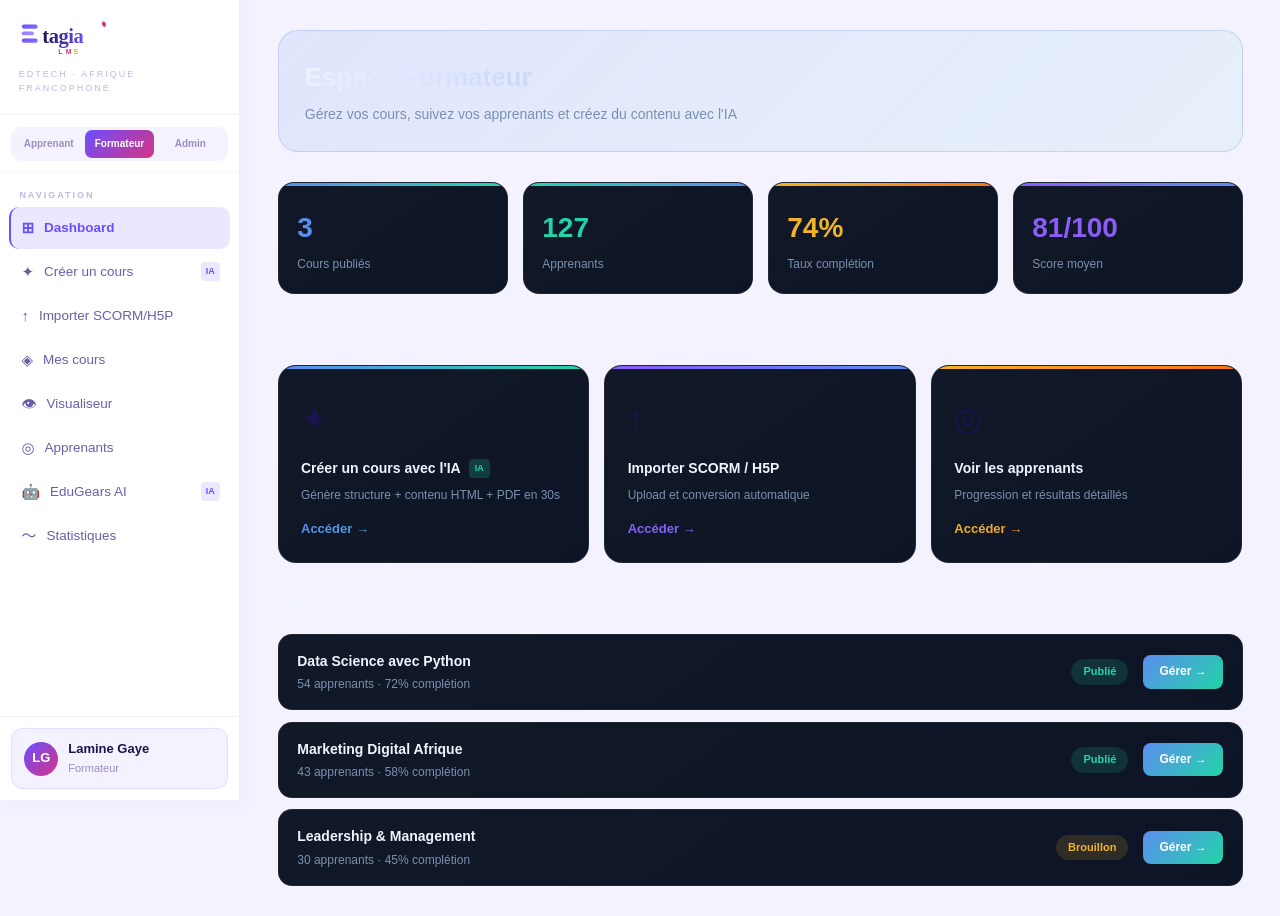
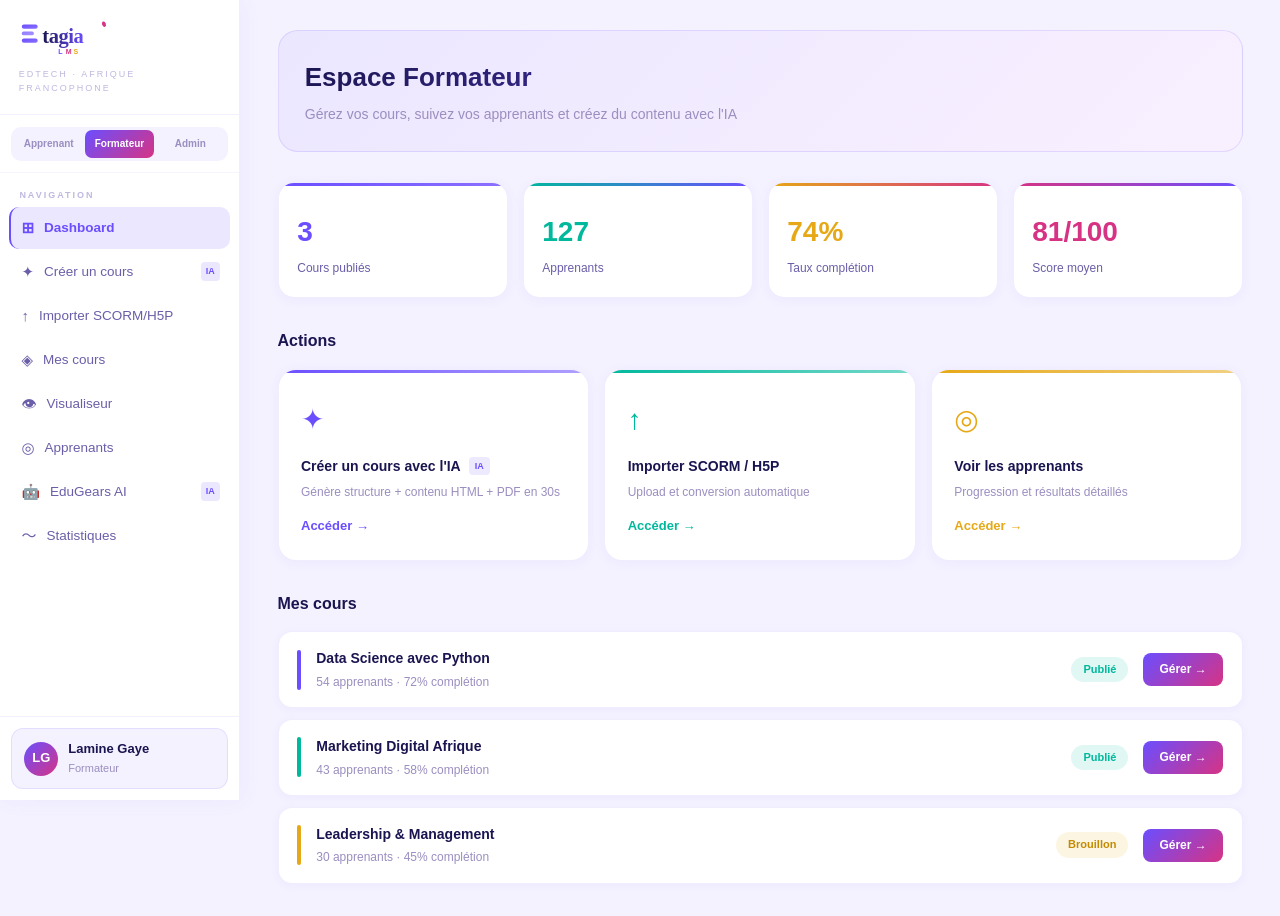
Before and after one commit to prolaminegaye-ctrl/etagia-lms, a Next.js app: page /formateur in a window 1280 px wide. Built offline with nearby package versions, Linux system fonts and the light colour scheme.

Commit message:
☀️ Thème clair : Admin + Formateur — cartes blanches, textes lisibles
- admin/page.tsx : cartes #FFFFFF, tableau clair, textes #1A1550/#6B5EA8
- formateur/page.tsx : KPIs blancs, action cards blanches, cours avec barre colorée
- Suppression de tous les fonds sombres #111827, #1B2438, #0D1425

```diff
--- a/app/admin/page.tsx
+++ b/app/admin/page.tsx
@@ -1,10 +1,10 @@
 'use client'
 
 const kpis = [
-  { label: 'Utilisateurs total', value: '1 248', icon: '◎', color: '#5B8DEF', delta: '+12 ce mois' },
-  { label: 'Cours publiés', value: '47', icon: '◈', color: '#22D4A8', delta: '+3 cette semaine' },
-  { label: 'Organisations', value: '8', icon: '▦', color: '#F0B429', delta: '2 actives' },
-  { label: 'Taux complétion', value: '71%', icon: '✦', color: '#8B5CF6', delta: '+4% ce mois' },
+  { label: 'Utilisateurs total', value: '1 248', icon: '◎', color: '#6B4EFF', grad: 'linear-gradient(135deg,#6B4EFF,#8B70FF)', delta: '+12 ce mois' },
+  { label: 'Cours publiés', value: '47', icon: '◈', color: '#00B89C', grad: 'linear-gradient(135deg,#00B89C,#6B4EFF)', delta: '+3 cette semaine' },
+  { label: 'Organisations', value: '8', icon: '▦', color: '#E6A817', grad: 'linear-gradient(135deg,#E6A817,#D63384)', delta: '2 actives' },
+  { label: 'Taux complétion', value: '71%', icon: '✦', color: '#D63384', grad: 'linear-gradient(135deg,#D63384,#6B4EFF)', delta: '+4% ce mois' },
 ]
 
 const recentUsers = [
@@ -15,22 +15,22 @@ const recentUsers = [
 ]
 
 const card: React.CSSProperties = {
-  background: '#1B2438',
-  border: '1px solid rgba(255,255,255,0.07)',
+  background: '#FFFFFF',
+  border: '1px solid rgba(107,78,255,0.10)',
   borderRadius: '16px',
   padding: '1.25rem',
-  boxShadow: '0 4px 24px rgba(0,0,0,0.4)',
+  boxShadow: '0 2px 12px rgba(107,78,255,0.06)',
 }
 
 export default function AdminPage() {
   return (
-    <div style={{ color: '#E8EEFF' }}>
+    <div>
       <div style={{ marginBottom: '2rem', display: 'flex', alignItems: 'center', justifyContent: 'space-between' }}>
         <div>
-          <h1 style={{ fontSize: '26px', fontWeight: '700', marginBottom: '4px', color: '#E8EEFF', fontFamily: 'Syne,sans-serif' }}>Panel Admin</h1>
-          <p style={{ color: '#7A90B0', fontSize: '14px' }}>Vue globale de la plateforme ETAGIA LMS</p>
+          <h1 style={{ fontSize: '26px', fontWeight: '700', marginBottom: '4px', color: '#1A1550', fontFamily: 'Syne,sans-serif' }}>Panel Admin</h1>
+          <p style={{ color: '#9B8EC0', fontSize: '14px' }}>Vue globale de la plateforme ETAGIA LMS</p>
         </div>
-        <span style={{ background: 'rgba(240,180,41,0.15)', color: '#F0B429', fontSize: '12px', fontWeight: '700', padding: '5px 14px', borderRadius: '20px', border: '1px solid rgba(240,180,41,0.3)' }}>
+        <span style={{ background: 'rgba(230,168,23,0.12)', color: '#C48A00', fontSize: '12px', fontWeight: '700', padding: '5px 14px', borderRadius: '20px', border: '1px solid rgba(230,168,23,0.30)' }}>
           ⚙️ Super Admin
         </span>
       </div>
@@ -39,10 +39,13 @@ export default function AdminPage() {
       <div style={{ display: 'grid', gridTemplateColumns: 'repeat(4,1fr)', gap: '1rem', marginBottom: '2.5rem' }}>
         {kpis.map(k => (
           <div key={k.label} style={card}>
-            <div style={{ width: '38px', height: '38px', borderRadius: '10px', background: k.color + '22', display: 'flex', alignItems: 'center', justifyContent: 'center', fontSize: '18px', color: k.color, marginBottom: '14px' }}>{k.icon}</div>
+            <div style={{ position: 'relative', overflow: 'hidden', borderRadius: '16px' }}>
+              <div style={{ height: '3px', background: k.grad, margin: '-1.25rem -1.25rem 1rem -1.25rem' }} />
+            </div>
+            <div style={{ width: '38px', height: '38px', borderRadius: '10px', background: k.color + '18', display: 'flex', alignItems: 'center', justifyContent: 'center', fontSize: '18px', color: k.color, marginBottom: '14px' }}>{k.icon}</div>
             <div style={{ fontSize: '28px', fontWeight: '800', color: k.color, fontFamily: 'Syne,sans-serif', marginBottom: '4px' }}>{k.value}</div>
-            <div style={{ fontSize: '13px', color: '#7A90B0', marginBottom: '6px' }}>{k.label}</div>
-            <div style={{ fontSize: '11px', color: '#22D4A8', fontWeight: '600' }}>{k.delta}</div>
+            <div style={{ fontSize: '13px', color: '#6B5EA8', marginBottom: '6px' }}>{k.label}</div>
+            <div style={{ fontSize: '11px', color: '#00B89C', fontWeight: '600' }}>{k.delta}</div>
           </div>
         ))}
       </div>
@@ -50,27 +53,27 @@ export default function AdminPage() {
       <div style={{ display: 'grid', gridTemplateColumns: '1.6fr 1fr', gap: '1.5rem' }}>
         {/* Table */}
         <div>
-          <h2 style={{ fontSize: '16px', fontWeight: '700', marginBottom: '1rem', color: '#E8EEFF', fontFamily: 'Syne,sans-serif' }}>Utilisateurs récents</h2>
+          <h2 style={{ fontSize: '16px', fontWeight: '700', marginBottom: '1rem', color: '#1A1550', fontFamily: 'Syne,sans-serif' }}>Utilisateurs récents</h2>
           <div style={{ ...card, padding: 0, overflow: 'hidden' }}>
             <table style={{ width: '100%', borderCollapse: 'collapse' }}>
               <thead>
-                <tr style={{ borderBottom: '1px solid rgba(255,255,255,0.07)', background: 'rgba(0,0,0,0.25)' }}>
+                <tr style={{ borderBottom: '1px solid rgba(107,78,255,0.08)', background: '#F4F2FF' }}>
                   {['NOM', 'RÔLE', 'ORGANISATION', 'STATUT'].map(h => (
-                    <th key={h} style={{ padding: '12px 16px', textAlign: 'left', fontSize: '11px', fontWeight: '700', color: '#3D5070', letterSpacing: '1px' }}>{h}</th>
+                    <th key={h} style={{ padding: '12px 16px', textAlign: 'left', fontSize: '11px', fontWeight: '700', color: '#9B8EC0', letterSpacing: '1px' }}>{h}</th>
                   ))}
                 </tr>
               </thead>
               <tbody>
                 {recentUsers.map((u, i) => (
-                  <tr key={u.email} style={{ borderBottom: i < recentUsers.length-1 ? '1px solid rgba(255,255,255,0.05)' : 'none' }}>
+                  <tr key={u.email} style={{ borderBottom: i < recentUsers.length-1 ? '1px solid rgba(107,78,255,0.06)' : 'none' }}>
                     <td style={{ padding: '14px 16px' }}>
-                      <div style={{ fontWeight: '500', fontSize: '13px', color: '#E8EEFF' }}>{u.name}</div>
-                      <div style={{ fontSize: '11px', color: '#3D5070' }}>{u.email}</div>
+                      <div style={{ fontWeight: '500', fontSize: '13px', color: '#1A1550' }}>{u.name}</div>
+                      <div style={{ fontSize: '11px', color: '#9B8EC0' }}>{u.email}</div>
                     </td>
-                    <td style={{ padding: '14px 16px', fontSize: '13px', color: '#7A90B0' }}>{u.role}</td>
-                    <td style={{ padding: '14px 16px', fontSize: '13px', color: '#7A90B0' }}>{u.org}</td>
+                    <td style={{ padding: '14px 16px', fontSize: '13px', color: '#6B5EA8' }}>{u.role}</td>
+                    <td style={{ padding: '14px 16px', fontSize: '13px', color: '#6B5EA8' }}>{u.org}</td>
                     <td style={{ padding: '14px 16px' }}>
-                      <span style={{ fontSize: '11px', fontWeight: '700', padding: '3px 10px', borderRadius: '20px', background: u.status === 'Actif' ? 'rgba(34,212,168,0.15)' : 'rgba(255,255,255,0.05)', color: u.status === 'Actif' ? '#22D4A8' : '#3D5070' }}>{u.status}</span>
+                      <span style={{ fontSize: '11px', fontWeight: '700', padding: '3px 10px', borderRadius: '20px', background: u.status === 'Actif' ? 'rgba(0,184,156,0.12)' : 'rgba(107,78,255,0.08)', color: u.status === 'Actif' ? '#00B89C' : '#9B8EC0' }}>{u.status}</span>
                     </td>
                   </tr>
                 ))}
@@ -81,19 +84,21 @@ export default function AdminPage() {
 
         {/* Actions */}
         <div>
-          <h2 style={{ fontSize: '16px', fontWeight: '700', marginBottom: '1rem', color: '#E8EEFF', fontFamily: 'Syne,sans-serif' }}>Actions rapides</h2>
+          <h2 style={{ fontSize: '16px', fontWeight: '700', marginBottom: '1rem', color: '#1A1550', fontFamily: 'Syne,sans-serif' }}>Actions rapides</h2>
           <div style={{ display: 'flex', flexDirection: 'column', gap: '0.75rem' }}>
             {[
-              { href: '/admin/users', label: 'Gérer les utilisateurs', icon: '◎', color: '#5B8DEF' },
-              { href: '/admin/cours', label: 'Gérer les cours', icon: '◈', color: '#22D4A8' },
-              { href: '/admin/orgs', label: 'Gérer les organisations', icon: '▦', color: '#F0B429' },
-              { href: '/admin/analytics', label: 'Voir les analytics', icon: '〜', color: '#8B5CF6' },
-              { href: '/admin/export', label: 'Export CSV', icon: '📊', color: '#F0B429' },
+              { href: '/admin/users', label: 'Gérer les utilisateurs', icon: '◎', color: '#6B4EFF' },
+              { href: '/admin/cours', label: 'Gérer les cours', icon: '◈', color: '#00B89C' },
+              { href: '/admin/orgs', label: 'Gérer les organisations', icon: '▦', color: '#E6A817' },
+              { href: '/admin/analytics', label: 'Voir les analytics', icon: '〜', color: '#D63384' },
+              { href: '/admin/export', label: 'Export CSV', icon: '📊', color: '#6B4EFF' },
             ].map(a => (
-              <a key={a.href} href={a.href} style={{ ...card, textDecoration: 'none', display: 'flex', alignItems: 'center', gap: '12px', padding: '14px 16px', transition: 'border-color .15s' }}>
+              <a key={a.href} href={a.href} style={{ ...card, textDecoration: 'none', display: 'flex', alignItems: 'center', gap: '12px', padding: '14px 16px', transition: 'all .15s' }}
+                onMouseEnter={e => { (e.currentTarget as HTMLElement).style.borderColor = 'rgba(107,78,255,0.30)'; (e.currentTarget as HTMLElement).style.background = '#F4F2FF' }}
+                onMouseLeave={e => { (e.currentTarget as HTMLElement).style.borderColor = 'rgba(107,78,255,0.10)'; (e.currentTarget as HTMLElement).style.background = '#FFFFFF' }}>
                 <span style={{ fontSize: '20px', color: a.color }}>{a.icon}</span>
-                <span style={{ fontWeight: '500', fontSize: '14px', color: '#E8EEFF' }}>{a.label}</span>
-                <span style={{ marginLeft: 'auto', color: '#3D5070' }}>→</span>
+                <span style={{ fontWeight: '500', fontSize: '14px', color: '#1A1550' }}>{a.label}</span>
+                <span style={{ marginLeft: 'auto', color: '#9B8EC0' }}>→</span>
               </a>
             ))}
           </div>
--- a/app/formateur/page.tsx
+++ b/app/formateur/page.tsx
@@ -2,22 +2,22 @@
 import { useRouter } from 'next/navigation'
 
 const stats = [
-  { label: 'Cours publiés', value: '3', color: '#5B8DEF', grad: 'linear-gradient(135deg,#5B8DEF,#22D4A8)' },
-  { label: 'Apprenants', value: '127', color: '#22D4A8', grad: 'linear-gradient(135deg,#22D4A8,#5B8DEF)' },
-  { label: 'Taux complétion', value: '74%', color: '#F0B429', grad: 'linear-gradient(135deg,#F0B429,#F97316)' },
-  { label: 'Score moyen', value: '81/100', color: '#8B5CF6', grad: 'linear-gradient(135deg,#8B5CF6,#5B8DEF)' },
+  { label: 'Cours publiés', value: '3', color: '#6B4EFF', grad: 'linear-gradient(135deg,#6B4EFF,#8B70FF)' },
+  { label: 'Apprenants', value: '127', color: '#00B89C', grad: 'linear-gradient(135deg,#00B89C,#6B4EFF)' },
+  { label: 'Taux complétion', value: '74%', color: '#E6A817', grad: 'linear-gradient(135deg,#E6A817,#D63384)' },
+  { label: 'Score moyen', value: '81/100', color: '#D63384', grad: 'linear-gradient(135deg,#D63384,#6B4EFF)' },
 ]
 
 const actions = [
-  { href: '/formateur/ia-cours', icon: '✦', label: "Créer un cours avec l'IA", desc: 'Génère structure + contenu HTML + PDF en 30s', grad: 'linear-gradient(135deg,#5B8DEF,#22D4A8)', badge: 'IA' },
-  { href: '/formateur/import', icon: '↑', label: 'Importer SCORM / H5P', desc: 'Upload et conversion automatique', grad: 'linear-gradient(135deg,#8B5CF6,#5B8DEF)', badge: null },
-  { href: '/formateur/apprenants', icon: '◎', label: 'Voir les apprenants', desc: 'Progression et résultats détaillés', grad: 'linear-gradient(135deg,#F0B429,#F97316)', badge: null },
+  { href: '/formateur/creer', icon: '✦', label: "Créer un cours avec l'IA", desc: 'Génère structure + contenu HTML + PDF en 30s', color: '#6B4EFF', badge: 'IA' },
+  { href: '/formateur/import', icon: '↑', label: 'Importer SCORM / H5P', desc: 'Upload et conversion automatique', color: '#00B89C', badge: null },
+  { href: '/formateur/apprenants', icon: '◎', label: 'Voir les apprenants', desc: 'Progression et résultats détaillés', color: '#E6A817', badge: null },
 ]
 
 const mesCours = [
-  { title: 'Data Science avec Python', apprenants: 54, completion: 72, status: 'Publié', color: '#5B8DEF' },
-  { title: 'Marketing Digital Afrique', apprenants: 43, completion: 58, status: 'Publié', color: '#22D4A8' },
-  { title: 'Leadership & Management', apprenants: 30, completion: 45, status: 'Brouillon', color: '#F0B429' },
+  { title: 'Data Science avec Python', apprenants: 54, completion: 72, status: 'Publié', color: '#6B4EFF' },
+  { title: 'Marketing Digital Afrique', apprenants: 43, completion: 58, status: 'Publié', color: '#00B89C' },
+  { title: 'Leadership & Management', apprenants: 30, completion: 45, status: 'Brouillon', color: '#E6A817' },
 ]
 
 export default function FormateurPage() {
@@ -26,59 +26,61 @@ export default function FormateurPage() {
   return (
     <div>
       {/* Header */}
-      <div style={{ marginBottom: '2rem', padding: '1.75rem', borderRadius: '20px', background: 'linear-gradient(135deg,rgba(91,141,239,0.12),rgba(34,212,168,0.06))', border: '1px solid rgba(91,141,239,0.25)' }}>
-        <h1 style={{ fontSize: '26px', fontWeight: '800', marginBottom: '4px', background: 'linear-gradient(135deg,#F0F4FF,#5B8DEF)', WebkitBackgroundClip: 'text', WebkitTextFillColor: 'transparent' }}>
+      <div style={{ marginBottom: '2rem', padding: '1.75rem', borderRadius: '20px', background: 'linear-gradient(135deg,#EBE7FF 0%,#F9F0FF 100%)', border: '1px solid rgba(107,78,255,0.15)' }}>
+        <h1 style={{ fontSize: '26px', fontWeight: '800', marginBottom: '4px', background: 'linear-gradient(135deg,#1A1550 0%,#6B4EFF 100%)', WebkitBackgroundClip: 'text', WebkitTextFillColor: 'transparent' }}>
           Espace Formateur
         </h1>
-        <p style={{ color: '#7A90B0', fontSize: '14px' }}>Gérez vos cours, suivez vos apprenants et créez du contenu avec l&apos;IA</p>
+        <p style={{ color: '#9B8EC0', fontSize: '14px' }}>Gérez vos cours, suivez vos apprenants et créez du contenu avec l&apos;IA</p>
       </div>
 
       {/* KPIs */}
       <div style={{ display: 'grid', gridTemplateColumns: 'repeat(4,1fr)', gap: '1rem', marginBottom: '2rem' }}>
         {stats.map(s => (
-          <div key={s.label} style={{ background: 'linear-gradient(145deg,#111827,#0D1425)', border: '1px solid rgba(255,255,255,0.07)', borderRadius: '16px', padding: '1.25rem', position: 'relative', overflow: 'hidden' }}>
-            <div style={{ position: 'absolute', top: 0, left: 0, right: 0, height: '3px', background: s.grad, borderRadius: '16px 16px 0 0' }} />
-            <div style={{ fontSize: '28px', fontWeight: '800', color: s.color, fontFamily: 'Syne,sans-serif', marginBottom: '4px', marginTop: '4px' }}>{s.value}</div>
-            <div style={{ fontSize: '12px', color: '#7A90B0' }}>{s.label}</div>
+          <div key={s.label} style={{ background: '#FFFFFF', border: '1px solid rgba(107,78,255,0.10)', borderRadius: '16px', padding: '1.25rem', position: 'relative', overflow: 'hidden', boxShadow: '0 2px 12px rgba(107,78,255,0.06)' }}>
+            <div style={{ position: 'absolute', top: 0, left: 0, right: 0, height: '3px', background: s.grad }} />
+            <div style={{ fontSize: '28px', fontWeight: '800', color: s.color, fontFamily: 'Syne,sans-serif', marginBottom: '4px', marginTop: '8px' }}>{s.value}</div>
+            <div style={{ fontSize: '12px', color: '#6B5EA8' }}>{s.label}</div>
           </div>
         ))}
       </div>
 
       {/* Action cards */}
-      <h2 style={{ fontSize: '16px', fontWeight: '700', marginBottom: '1rem', color: '#F0F4FF' }}>Actions</h2>
+      <h2 style={{ fontSize: '16px', fontWeight: '700', marginBottom: '1rem', color: '#1A1550' }}>Actions</h2>
       <div style={{ display: 'grid', gridTemplateColumns: 'repeat(3,1fr)', gap: '1rem', marginBottom: '2rem' }}>
         {actions.map(a => (
           <button key={a.href} onClick={() => router.push(a.href)} style={{
-            background: 'linear-gradient(145deg,#111827,#0D1425)',
-            border: '1px solid rgba(255,255,255,0.07)', borderRadius: '18px', padding: '1.5rem',
-            textAlign: 'left', cursor: 'pointer', transition: 'all .2s', position: 'relative', overflow: 'hidden'
+            background: '#FFFFFF', border: '1px solid rgba(107,78,255,0.10)',
+            borderRadius: '18px', padding: '1.5rem', textAlign: 'left',
+            cursor: 'pointer', transition: 'all .2s', position: 'relative',
+            overflow: 'hidden', boxShadow: '0 2px 12px rgba(107,78,255,0.06)'
           }}
-            onMouseEnter={e => { (e.currentTarget as HTMLElement).style.border = '1px solid rgba(91,141,239,0.4)'; (e.currentTarget as HTMLElement).style.transform = 'translateY(-2px)' }}
-            onMouseLeave={e => { (e.currentTarget as HTMLElement).style.border = '1px solid rgba(255,255,255,0.07)'; (e.currentTarget as HTMLElement).style.transform = 'translateY(0)' }}
+            onMouseEnter={e => { (e.currentTarget as HTMLElement).style.borderColor = 'rgba(107,78,255,0.30)'; (e.currentTarget as HTMLElement).style.background = '#F4F2FF'; (e.currentTarget as HTMLElement).style.transform = 'translateY(-2px)' }}
+            onMouseLeave={e => { (e.currentTarget as HTMLElement).style.borderColor = 'rgba(107,78,255,0.10)'; (e.currentTarget as HTMLElement).style.background = '#FFFFFF'; (e.currentTarget as HTMLElement).style.transform = 'translateY(0)' }}
           >
-            <div style={{ position: 'absolute', top: 0, left: 0, right: 0, height: '3px', background: a.grad }} />
-            <div style={{ fontSize: '32px', marginBottom: '12px', marginTop: '6px' }}>{a.icon}</div>
-            <div style={{ fontWeight: '700', fontSize: '14px', color: '#F0F4FF', marginBottom: '6px', display: 'flex', alignItems: 'center', gap: '8px' }}>
+            <div style={{ position: 'absolute', top: 0, left: 0, right: 0, height: '3px', background: `linear-gradient(135deg,${a.color},${a.color}88)` }} />
+            <div style={{ fontSize: '28px', marginBottom: '12px', marginTop: '6px', color: a.color }}>{a.icon}</div>
+            <div style={{ fontWeight: '700', fontSize: '14px', color: '#1A1550', marginBottom: '6px', display: 'flex', alignItems: 'center', gap: '8px' }}>
               {a.label}
-              {a.badge && <span style={{ fontSize: '9px', background: 'rgba(34,212,168,0.2)', color: '#22D4A8', borderRadius: '4px', padding: '2px 6px', fontWeight: '800' }}>{a.badge}</span>}
+              {a.badge && <span style={{ fontSize: '9px', background: 'rgba(107,78,255,0.12)', color: '#6B4EFF', borderRadius: '4px', padding: '2px 6px', fontWeight: '800' }}>{a.badge}</span>}
             </div>
-            <div style={{ fontSize: '12px', color: '#7A90B0' }}>{a.desc}</div>
-            <div style={{ marginTop: '14px', fontSize: '13px', fontWeight: '700', background: a.grad, WebkitBackgroundClip: 'text', WebkitTextFillColor: 'transparent' }}>Accéder →</div>
+            <div style={{ fontSize: '12px', color: '#9B8EC0' }}>{a.desc}</div>
+            <div style={{ marginTop: '14px', fontSize: '13px', fontWeight: '700', color: a.color }}>Accéder →</div>
           </button>
         ))}
       </div>
 
       {/* Courses */}
-      <h2 style={{ fontSize: '16px', fontWeight: '700', marginBottom: '1rem', color: '#F0F4FF' }}>Mes cours</h2>
+      <h2 style={{ fontSize: '16px', fontWeight: '700', marginBottom: '1rem', color: '#1A1550' }}>Mes cours</h2>
       <div style={{ display: 'flex', flexDirection: 'column', gap: '0.75rem' }}>
         {mesCours.map(c => (
-          <div key={c.title} style={{ background: 'linear-gradient(145deg,#111827,#0D1425)', border: '1px solid rgba(255,255,255,0.07)', borderRadius: '14px', padding: '1rem 1.25rem', display: 'flex', alignItems: 'center', gap: '1rem' }}>
+          <div key={c.title} style={{ background: '#FFFFFF', border: '1px solid rgba(107,78,255,0.10)', borderRadius: '14px', padding: '1rem 1.25rem', display: 'flex', alignItems: 'center', gap: '1rem', boxShadow: '0 2px 8px rgba(107,78,255,0.05)' }}>
+            <div style={{ width: '4px', height: '40px', borderRadius: '2px', background: c.color, flexShrink: 0 }} />
             <div style={{ flex: 1 }}>
-              <div style={{ fontWeight: '600', fontSize: '14px', color: '#F0F4FF', marginBottom: '3px' }}>{c.title}</div>
-              <div style={{ fontSize: '12px', color: '#7A90B0' }}>{c.apprenants} apprenants · {c.completion}% complétion</div>
+              <div style={{ fontWeight: '600', fontSize: '14px', color: '#1A1550', marginBottom: '3px' }}>{c.title}</div>
+              <div style={{ fontSize: '12px', color: '#9B8EC0' }}>{c.apprenants} apprenants · {c.completion}% complétion</div>
             </div>
-            <span style={{ fontSize: '11px', fontWeight: '700', padding: '4px 12px', borderRadius: '20px', background: c.status === 'Publié' ? 'rgba(34,212,168,0.15)' : 'rgba(240,180,41,0.15)', color: c.status === 'Publié' ? '#22D4A8' : '#F0B429' }}>{c.status}</span>
-            <button onClick={() => router.push('/formateur/cours')} style={{ background: 'linear-gradient(135deg,#5B8DEF,#22D4A8)', border: 'none', borderRadius: '8px', padding: '7px 16px', color: '#fff', fontSize: '12px', fontWeight: '700' }}>Gérer →</button>
+            <span style={{ fontSize: '11px', fontWeight: '700', padding: '4px 12px', borderRadius: '20px', background: c.status === 'Publié' ? 'rgba(0,184,156,0.12)' : 'rgba(230,168,23,0.12)', color: c.status === 'Publié' ? '#00B89C' : '#C48A00' }}>{c.status}</span>
+            <button onClick={() => router.push('/formateur/cours')} style={{ background: 'linear-gradient(135deg,#6B4EFF,#D63384)', border: 'none', borderRadius: '8px', padding: '7px 16px', color: '#fff', fontSize: '12px', fontWeight: '700', cursor: 'pointer' }}>Gérer →</button>
           </div>
         ))}
       </div>
```
